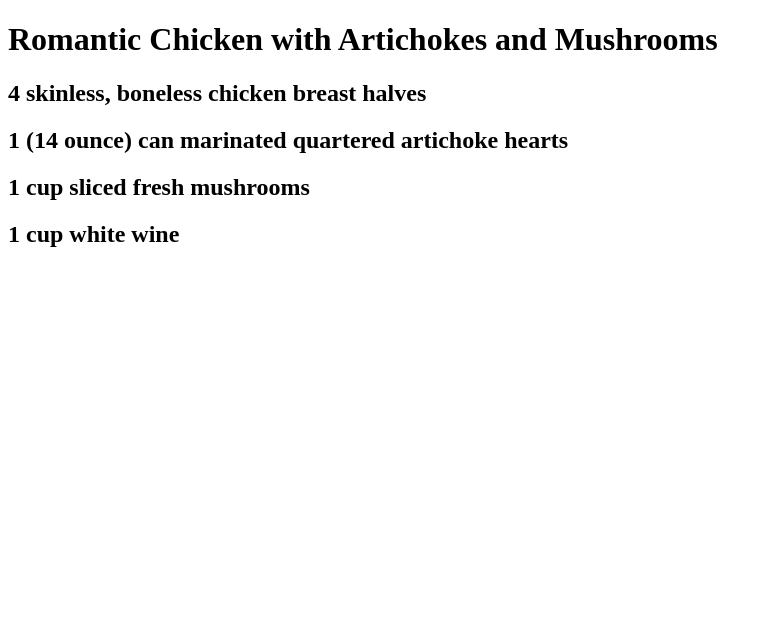
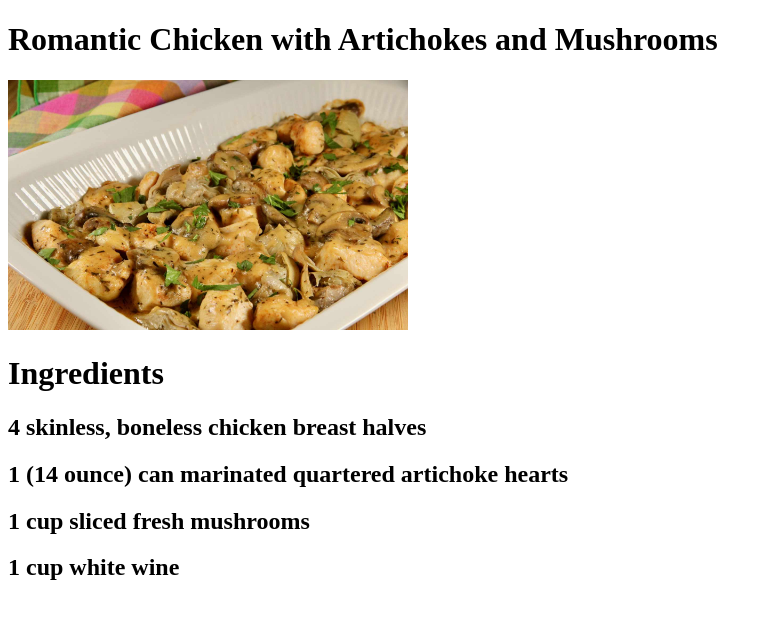
Before and after one commit to ODidinparis/The-Recipes, a plain HTML site: page recipe/chicken.html in a window 1280 px wide. Shown: the whole page, without its empty margins (0-772 px from the left). Drawn offline with Linux system fonts and the light colour scheme.

Commit message:
added images to my recipe

```diff
--- a/recipe/chicken.html
+++ b/recipe/chicken.html
@@ -8,9 +8,17 @@
 <body>
 
     <h1>Romantic Chicken with Artichokes and Mushrooms</h1>
+
+    <img src="Images/8189975-71b92030dc3849d4b21dbe545481a949.jpg" width="400" height="250">
+
+    <h1>Ingredients</h1>
+
     <h2>4 skinless, boneless chicken breast halves</h2>
+
     <h2>1 (14 ounce) can marinated quartered artichoke hearts</h2>
+
     <h2>1 cup sliced fresh mushrooms</h2>
+
     <h2>1 cup white wine</h2>
 
 </body>
```
Also changed, not shown: index.html (+1 -1 lines), recipe/Images/8189975-71b92030dc3849d4b21dbe545481a949.jpg (added), recipe/Images/Romantic-Chicken-with-Artichokes-and-Mushrooms-4x-1ca851df29904e4bb35697ecf024621d.jpg (added), recipe/Images/download.jpeg (added).
